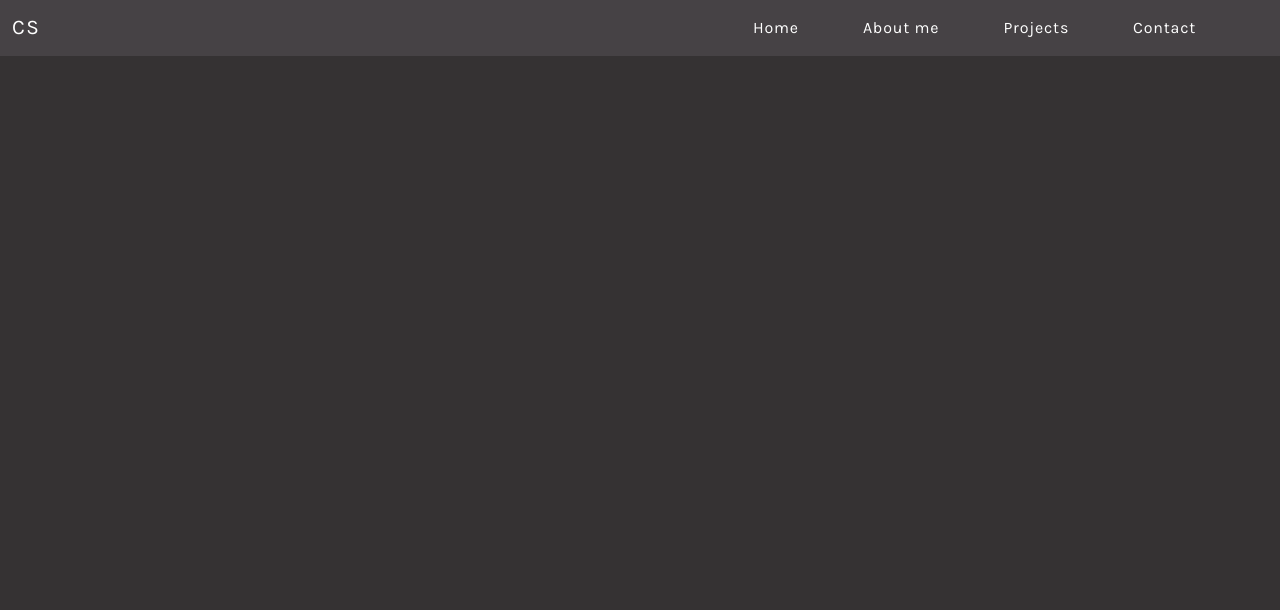
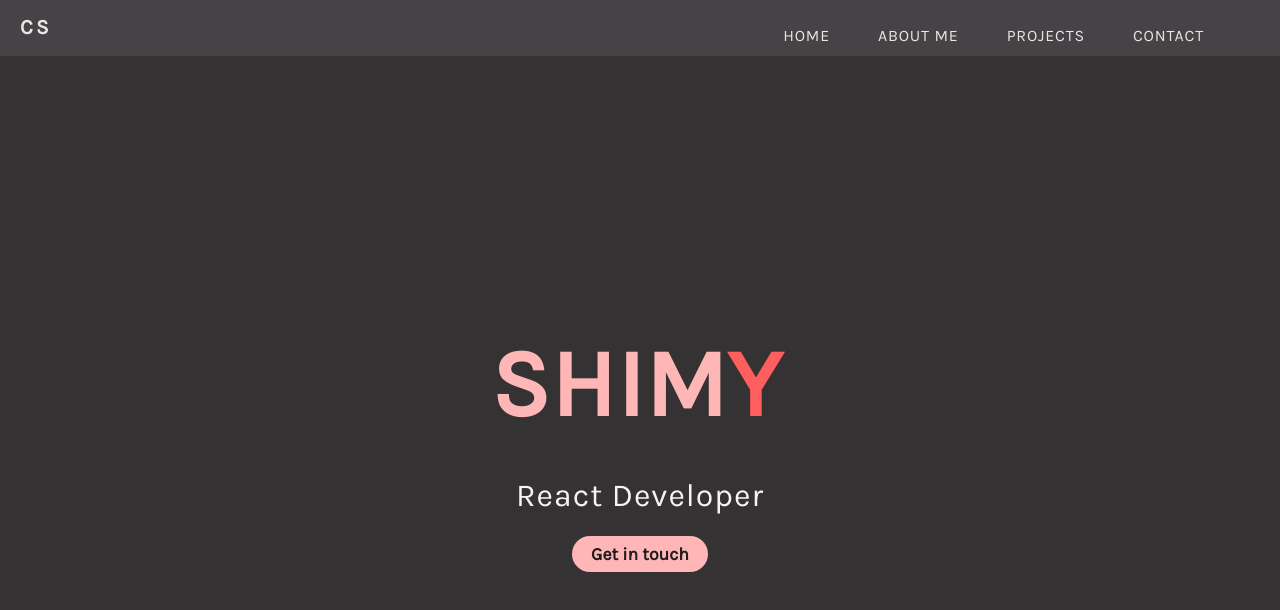
Before and after one commit to shimy8617/portfolio, a React (Create React App) app: page / in a window 1280 px wide. Shown: the top 610 px of the page. Built offline with nearby package versions, Linux system fonts and the light colour scheme; no server answers.

Commit message:
css edit

```diff
--- a/package.json
+++ b/package.json
@@ -16,7 +16,7 @@
     "@testing-library/react": "^13.4.0",
     "@testing-library/user-event": "^13.5.0",
     "babel-plugin-macros": "^3.1.0",
-    "firebase": "^9.16.0",
+    "firebase": "^9.17.1",
     "node-modules": "^1.0.1",
     "react": "^18.2.0",
     "react-dom": "^18.2.0",
--- a/src/App.js
+++ b/src/App.js
@@ -19,7 +19,7 @@ function App() {
   return (
     <Routes>
       <Route path="/" element={<Navigation />}>
-        <Route path="home" element={<Home />} />
+        <Route path="/" element={<Home />} />
         <Route path="about" element={<About />} />
         <Route path="contact" element={<Contact />} />
         <Route path="projects" element={<Projects />} />
--- a/src/index.css
+++ b/src/index.css
@@ -10,6 +10,8 @@
   margin: 0;
   -webkit-font-smoothing: antialiased;
   -moz-osx-font-smoothing: grayscale;
+  height: calc(100% - 3.5rem);
+  width: 100%;
 }
 
 code {
--- a/src/routes/home/home.css
+++ b/src/routes/home/home.css
@@ -67,7 +67,7 @@
     text-transform: uppercase;
     font-size: 2rem;
     font-weight: bolder;
-    color: #ffb6b6;
+    color: #ff5e5e;
   }
 
 .surname {
@@ -109,14 +109,14 @@
 
 
   .presentation button a {
-    color: #464245;
+    color: #1f1d1e;
     text-decoration: none;
     font-weight: 700;
   }
 
 
   .presentation button a:hover {
-    color: #464245;
+    color: #1f1d1e;
     text-decoration: none;
   }
 
@@ -182,19 +182,11 @@
 }
 
 .fadeIn {
-      cursor: pointer;
-      animation: fadeInOutAnimation 4s;
-      animation-fill-mode: forwards;
-      animation-direction: alternate-reverse;
-      text-transform: uppercase;
       font-size: 6rem;
-      color: #ffb6b6;
 }
 
   .surname {
-      text-transform: uppercase;
       font-size: 6rem;
-      color: #ffb6b6;
       padding-left: 0.1rem;
       letter-spacing: 0.1rem;
       margin: 0 0 0 5px;
@@ -205,7 +197,7 @@
       justify-content: center;
       align-items: center;
       font-size: 2rem;
-      color: #F6ECEC;
+      color: #faf1f1;
     }
 
     .presentation button {
--- a/src/routes/navigation/navigation.css
+++ b/src/routes/navigation/navigation.css
@@ -1,42 +1,29 @@
-
 .logo {
     display: flex;
-    font-size: 1.2rem;
-    font-weight: 400;
-    color: #fff;
-    letter-spacing: 0.1rem;
+    font-size: 1.1rem;
+    font-weight: 600;
+    color: #e7e7e7;
+    letter-spacing: 0.2rem;
 }
 
-a {
-    display: flex;
-  }
-
-a:hover > .nameHidden {
-      width: calc(56px + 3.2px);
-  }
-
-  a:hover > .surnameHidden {
-      width: calc(24px + 3.2px);
-  }
-
-  .navbar-brand:hover {
-    color: #fff;
-  }
-
-a span {
+.nameHidden {
     width:0px;
     overflow:hidden;
-    transition: all 0.3s ease-in;
-    transition: all 0.3s ease-out;
 }
 
-/* .logo:hover .nameHidden {
-    visibility: none;
-} */
+.surnameHidden {
+    width:0px;
+    overflow:hidden;
+}
 
 .navbar {
     background-color:#464245;
     height: 3.5rem;
+    padding: 0 0.5rem;
+    --bs-navbar-toggler-border-color: none;
+    --bs-navbar-toggler-font-size: 1rem;
+    --bs-navbar-toggler-padding-y: 0.35rem;
+    --bs-navbar-toggler-padding-x: 0.7rem;
 }
 
 .navbar-toggler {
@@ -44,10 +31,15 @@ a span {
     border-color: #ffb6b6;
 }
 
+.navbar-brand:hover {
+    color: #777777;
+}
+
 .navItems a{
     text-decoration: none;
+    text-transform: uppercase;
     padding: 0.2rem 0;
-    color: #FFFDE4;
+    color: #e7e7e7;
     font-weight: 400;
     font-size: 14px;
     letter-spacing: 0.05rem;
@@ -57,6 +49,9 @@ a span {
     color: #777777;
 }
 
+ul {
+    margin-top: 15px;
+}
 
 @media only screen and (min-device-width: 768px) {
 
@@ -68,15 +63,33 @@ a span {
 .logo {
     font-size: 1.3rem;
 }
-    .navItems a{
-        margin-right: 3rem;
-        text-decoration: none;
-        padding: 0 0.5rem;
-        color: #fff;
-        font-weight: 400;
-        font-size: 16px;
-        letter-spacing: 0.05rem;
-    }
+
+.navItems a{
+    margin-right: 2rem;
+    text-decoration: none;
+    color: #e7e7e7;
+    font-weight: 400;
+    font-size: 16px;
+}
+
+a {
+    display: flex;
+}
+
+a:hover > .nameHidden {
+    width: calc(56px + 3.2px);
+}
+
+a:hover > .surnameHidden {
+    width: calc(24px + 3.2px);
+}
 
 
+a span {
+    width:0px;
+    overflow:hidden;
+    transition: all 0.3s ease-in;
+    transition: all 0.3s ease-out;
 }
+
+}
```
Also changed, not shown: 1 other file (tests, documents, lock files or other folders).
